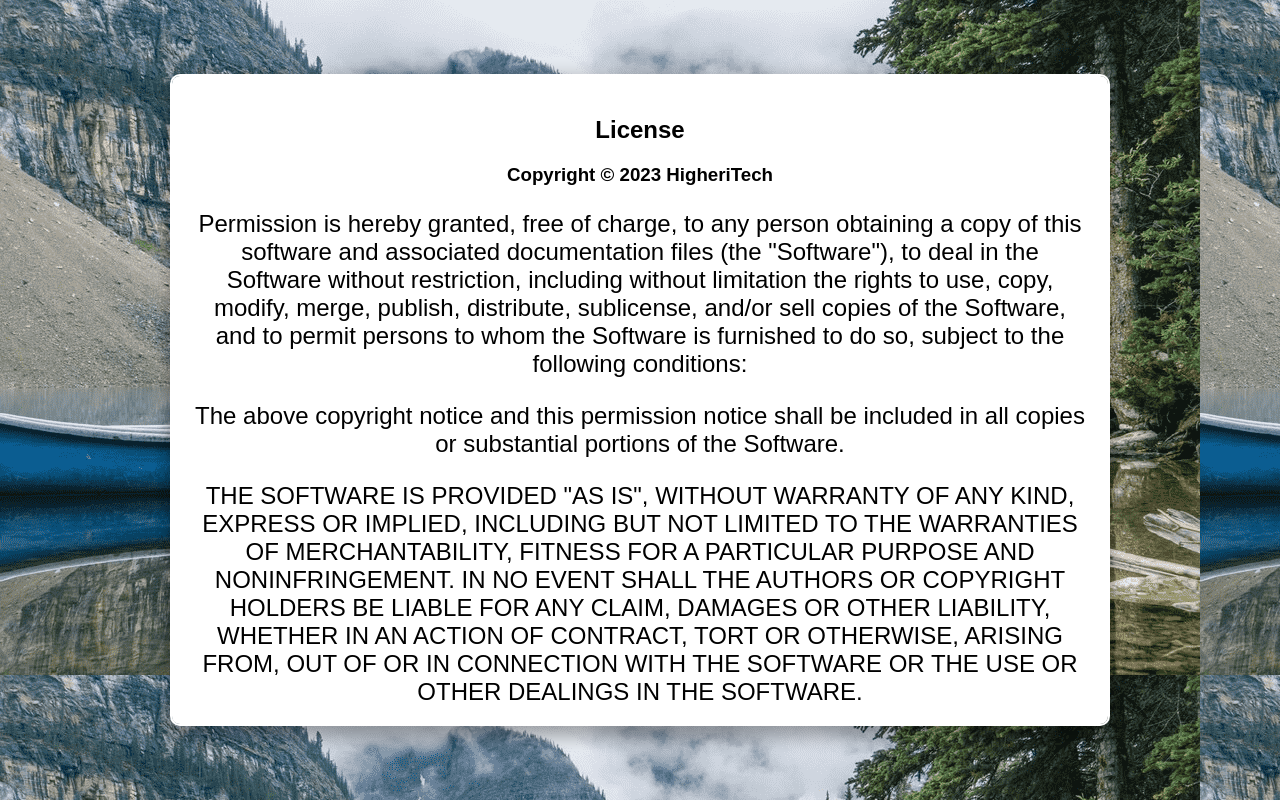
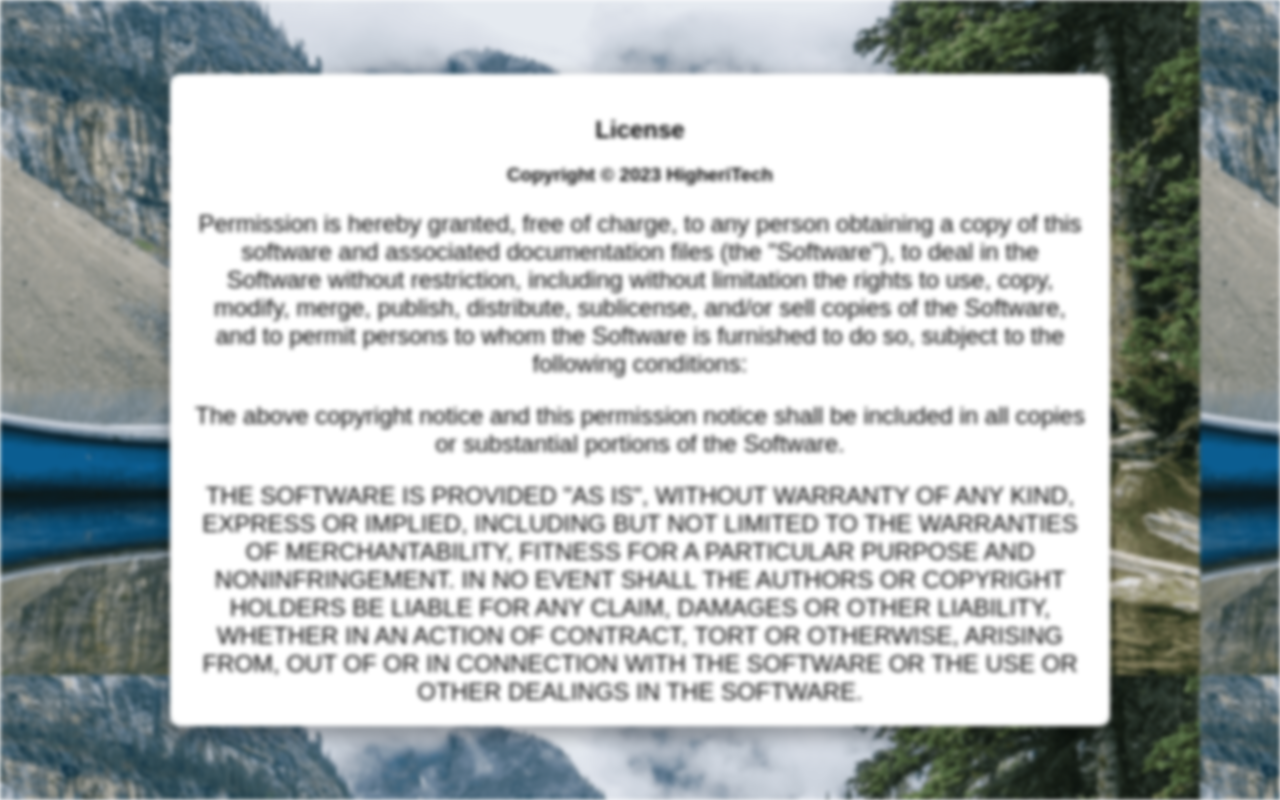
Before and after one commit to HigheriTech/HigheriTech.github.io, a PHP site: page /LICENSE.html in a window 1280 px wide. Run offline with PHP 8.4, Linux system fonts and the light colour scheme; some libraries are stand-ins or nearby versions; some web fonts are replaced.

Commit message:
Update style.css

```diff
--- a/style.css
+++ b/style.css
@@ -59,6 +59,9 @@ html body {
 
 html {
   background-image: url("/img/bgr.png");
+  z-index:-1;
+  width: 100%;
+  filter: blur(2px);
 }
 
 html,
```
